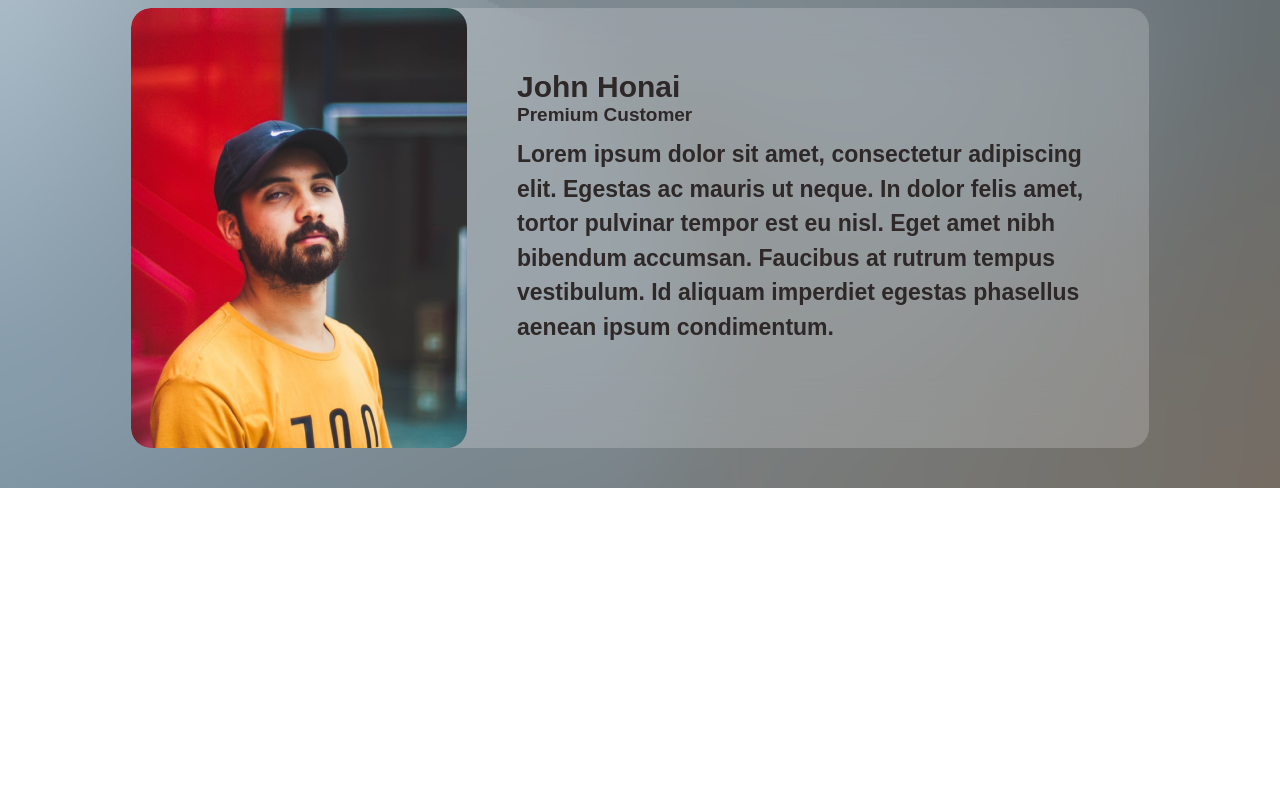
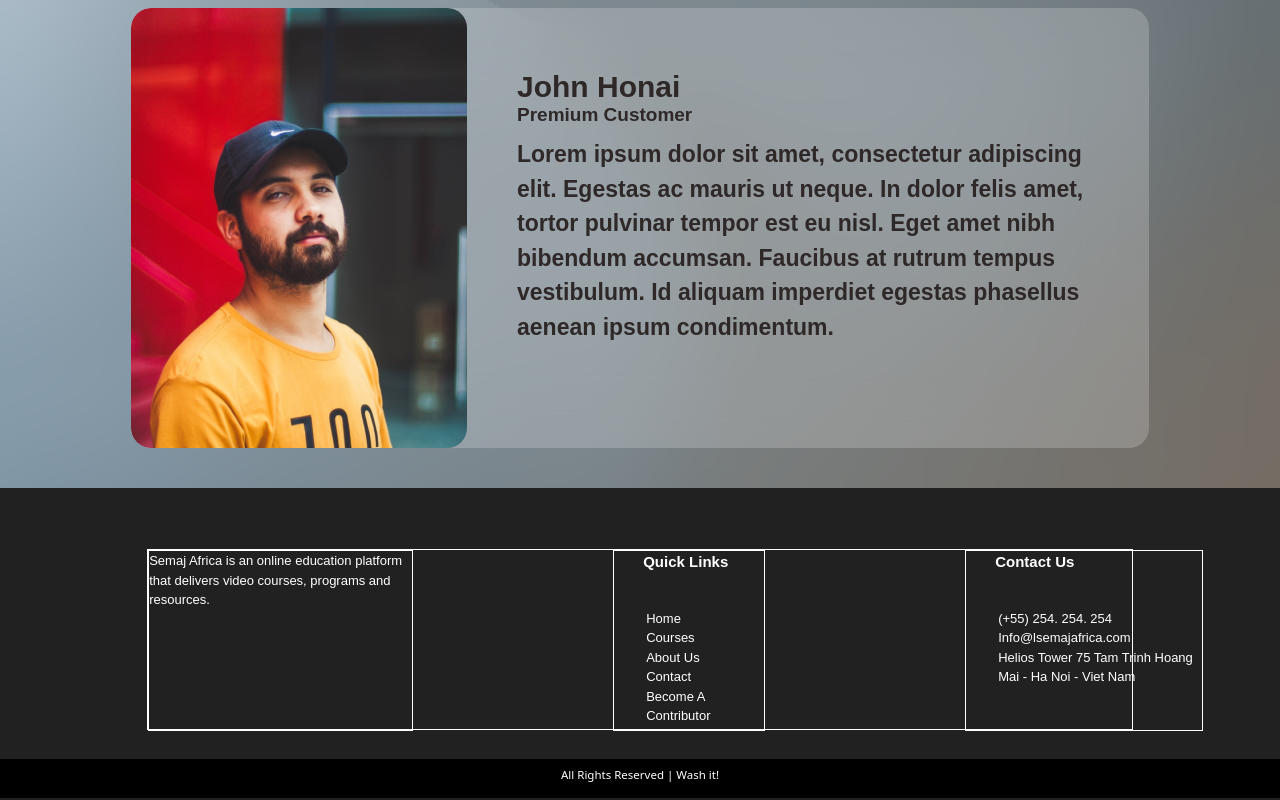
Before and after one commit to sujan-chakraborty1645/washit, a React (Create React App) app: page / in a window 1280 px wide. Shown: the part 591-1391 px from the top of the page. Before the commit the page ends 1079 px from the top, so only its background shows below. Built offline with nearby package versions, Linux system fonts and the light colour scheme.

Commit message:
footer added

```diff
--- a/src/App.css
+++ b/src/App.css
@@ -131,6 +131,82 @@ font-size: 23px;
 color: #2E2828;
 
 }
+
+.footer_container{
+  position: absolute;
+width:100%;
+height: 312px;
+
+align-items: center;
+
+background: #212121;
+}
+
+.footer{
+  width: 77%;
+  height: 181px;
+  display: grid;
+  grid-template-columns: 265px 152px 238px;
+  grid-template-rows: 181px;
+  row-gap: 200px;
+  column-gap: 200px;
+  border: 1px solid white;
+  margin-left: auto;
+  margin-right: auto;
+  margin-top: 61px;
+  margin-bottom: 29px;
+}
+
+.footer_title{
+  font-family: sans-serif;
+font-style: normal;
+font-weight: bold;
+font-size: 15px;
+color: #FFFFFF;
+margin-left: 29px;
+margin-bottom: 35px;
+}
+.footer_list{
+  margin-right: 5px;
+  margin-left: 0px;
+}
+.footer_list_item{
+  font-family: sans-serif;
+font-style: normal;
+font-size: 13px;
+color: #FFFFFF;
+list-style: none;
+font-weight: -10px;
+
+}
+
+.footergrid{
+  text-align: start;
+  border:1px solid white;
+  justify-content: start;
+  align-items: start;
+}
+
+.footer_about_info{
+  color: #FFFFFF;
+  font-size: 13px;
+  font-family: sans-serif;
+  font-style: normal;
+}
+
+.footer_end{
+  height: 39px;
+  width: 100%;
+  color: #FFFFFF;
+  background-color: #000000;
+  position: absolute;
+  padding: 7px;
+  font-size: 11.5px;
+  text-align: center;
+}
+
+
+
 
 @media(max-width:1280px){
 
--- a/src/App.js
+++ b/src/App.js
@@ -2,6 +2,7 @@
 import './App.css';
 import {Our} from './ourservice';
 import { Testimonials } from './testimonials';
+import { Footer } from './footer';
 import 'bootstrap/dist/css/bootstrap.min.css';
 
 function App() {
@@ -9,6 +10,7 @@ function App() {
     <div className="App">
       <Our/>
       <Testimonials/>
+      <Footer/>
     </div>
   );
 }
--- a/src/footer.js
+++ b/src/footer.js
@@ -0,0 +1,43 @@
+
+
+
+export let Footer=()=>{
+    return(
+        <>
+        <footer className="footer_container">
+          <div className="footer">
+              <div className="footergrid">
+              <div className="footerlogo"></div>
+              <div className="footer_about_info">Semaj Africa is an online education platform that delivers video courses, programs and resources.</div>
+              </div>
+
+              <div className="footergrid">
+                  <div className="footer_title">Quick Links</div>
+                  <ul className="footer_list">
+                     <a> <li className="footer_list_item">Home</li></a>
+                      <a><li className="footer_list_item">Courses</li></a>
+                      <a><li className="footer_list_item">About Us</li></a>
+                      <a><li className="footer_list_item">Contact</li></a>
+                      <a><li className="footer_list_item">Become A Contributor</li></a>
+                  </ul>
+              </div>
+
+              <div className="footergrid">
+                  <div className="footer_title">Contact Us</div>
+                  <ul className="footer_list">
+                      <a><li className="footer_list_item">(+55) 254. 254. 254</li></a>
+                      <a><li className="footer_list_item">Info@lsemajafrica.com</li></a>
+                      <a><li className="footer_list_item">Helios Tower 75 Tam Trinh Hoang</li></a>
+                      <a><li className="footer_list_item">Mai - Ha Noi - Viet Nam</li></a>
+
+                  </ul>
+              </div>
+
+          </div>
+          <footer className="footer_end">All Rights Reserved | Wash it!</footer>
+          </footer>
+
+        </>
+    )
+
+}
```
